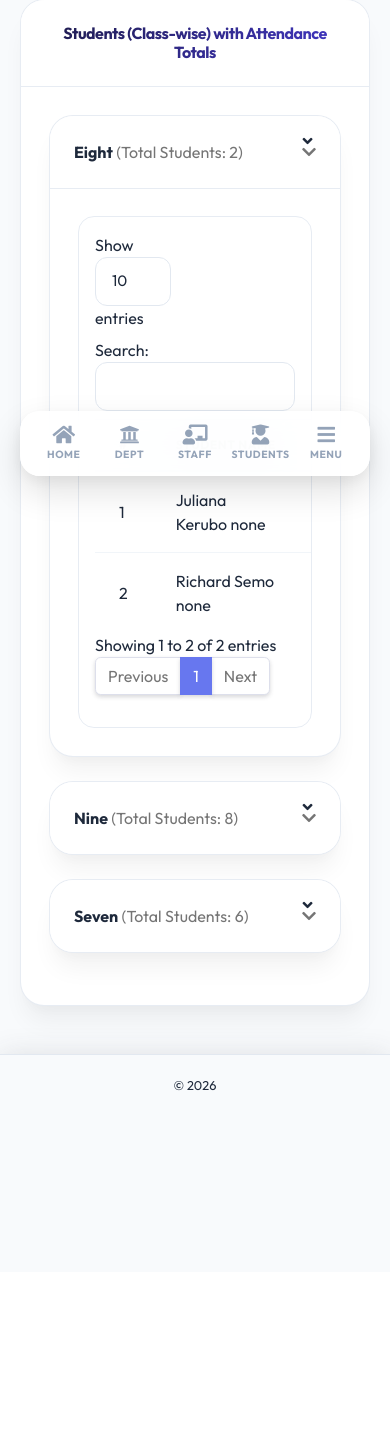
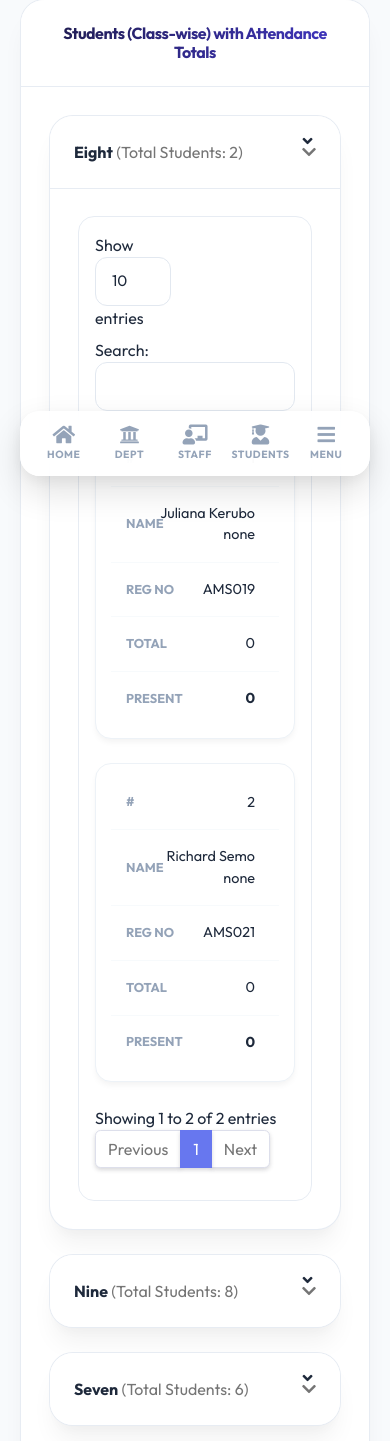
Before and after one commit to mallikarjun-athani/Student-Attendance-Management-System, a PHP site: the page made by Admin/studentAttendanceSummary.php in a window 390 px wide. Shown: the part 348-1789 px from the top of the page. Before the commit the page ends 1439 px from the top, so only its background shows below. Run offline with PHP 8.4, Linux system fonts and the light colour scheme; the visitor is signed in with stand-in values (Sample User, id 1); data comes from the database, SQL or seed files in the repository; a stand-in replaces the project's code that opens the database connection.

Commit message:
Enhance mobile responsiveness: Implement card-based layout for all administrative tables and student management

```diff
--- a/Admin/css/premium-admin.css
+++ b/Admin/css/premium-admin.css
@@ -636,6 +636,70 @@ h6,
         text-align: center;
         width: 100%;
     }
+
+    /* --- Responsive Table Cards --- */
+    .table-cards table,
+    .table-cards thead,
+    .table-cards tbody,
+    .table-cards th,
+    .table-cards td,
+    .table-cards tr {
+        display: block !important;
+    }
+
+    .table-cards thead tr {
+        position: absolute !important;
+        top: -9999px !important;
+        left: -9999px !important;
+    }
+
+    .table-cards tr {
+        border: 1px solid #edf2f7 !important;
+        margin-bottom: 1.5rem !important;
+        border-radius: 16px !important;
+        background: #fff !important;
+        padding: 12px 15px !important;
+        box-shadow: 0 4px 6px -1px rgba(0, 0, 0, 0.05) !important;
+    }
+
+    .table-cards td {
+        border: none !important;
+        border-bottom: 1px solid #f7fafc !important;
+        position: relative !important;
+        padding-left: 45% !important;
+        text-align: right !important;
+        min-height: 45px !important;
+        display: flex !important;
+        align-items: center !important;
+        justify-content: flex-end !important;
+        font-size: 0.9rem !important;
+    }
+
+    .table-cards td:last-child {
+        border-bottom: none !important;
+    }
+
+    .table-cards td:before {
+        position: absolute !important;
+        top: 50% !important;
+        left: 15px !important;
+        transform: translateY(-50%) !important;
+        width: 40% !important;
+        padding-right: 10px !important;
+        white-space: nowrap !important;
+        content: attr(data-label) !important;
+        font-weight: 700 !important;
+        color: var(--text-muted) !important;
+        text-align: left !important;
+        font-size: 0.8rem !important;
+        text-transform: uppercase !important;
+    }
+
+    .table-cards td img {
+        width: 45px !important;
+        height: 45px !important;
+        border-radius: 10px !important;
+    }
 }
 
 @media (min-width: 769px) {
--- a/Admin/studentAttendanceSummary.php
+++ b/Admin/studentAttendanceSummary.php
@@ -124,7 +124,7 @@ if ($rs) {
                           </div>
                           <div id="<?php echo htmlspecialchars($collapseId); ?>" class="collapse <?php echo $isOpen ? 'show' : ''; ?>" aria-labelledby="<?php echo htmlspecialchars($headingId); ?>" data-parent="#classAccordion">
                             <div class="card-body" style="padding:0;">
-                              <div class="table-responsive p-3">
+                              <div class="table-responsive table-cards p-3">
                                 <table class="table align-items-center table-flush table-hover js-stu-table" style="width:100%">
                                   <thead class="thead-light">
                                     <tr>
@@ -142,11 +142,11 @@ if ($rs) {
                                         $sn++;
                                         $name = trim(($stu['firstName'] ?? '').' '.($stu['lastName'] ?? '').' '.($stu['otherName'] ?? ''));
                                         echo "<tr>";
-                                        echo "<td>".$sn."</td>";
-                                        echo "<td>".htmlspecialchars($name)."</td>";
-                                        echo "<td>".htmlspecialchars($stu['admissionNumber'])."</td>";
-                                        echo "<td style='text-align:right;'>".intval($stu['totalAttendance'])."</td>";
-                                        echo "<td style='text-align:right;font-weight:bold;'>".intval($stu['presentAttendance'])."</td>";
+                                        echo "<td data-label='#'>".$sn."</td>";
+                                        echo "<td data-label='Name'>".htmlspecialchars($name)."</td>";
+                                        echo "<td data-label='Reg No'>".htmlspecialchars($stu['admissionNumber'])."</td>";
+                                        echo "<td data-label='Total' style='text-align:right;'>".intval($stu['totalAttendance'])."</td>";
+                                        echo "<td data-label='Present' style='text-align:right;font-weight:bold;'>".intval($stu['presentAttendance'])."</td>";
                                         echo "</tr>";
                                       }
                                     ?>
```
Also changed, not shown: Admin/createClass.php (+5 -5 lines), Admin/createClassArms.php (+10 -10 lines), Admin/createClassTeacher.php (+12 -12 lines), Admin/createSessionTerm.php (+9 -9 lines), Admin/createStudents.php (+16 -16 lines).
